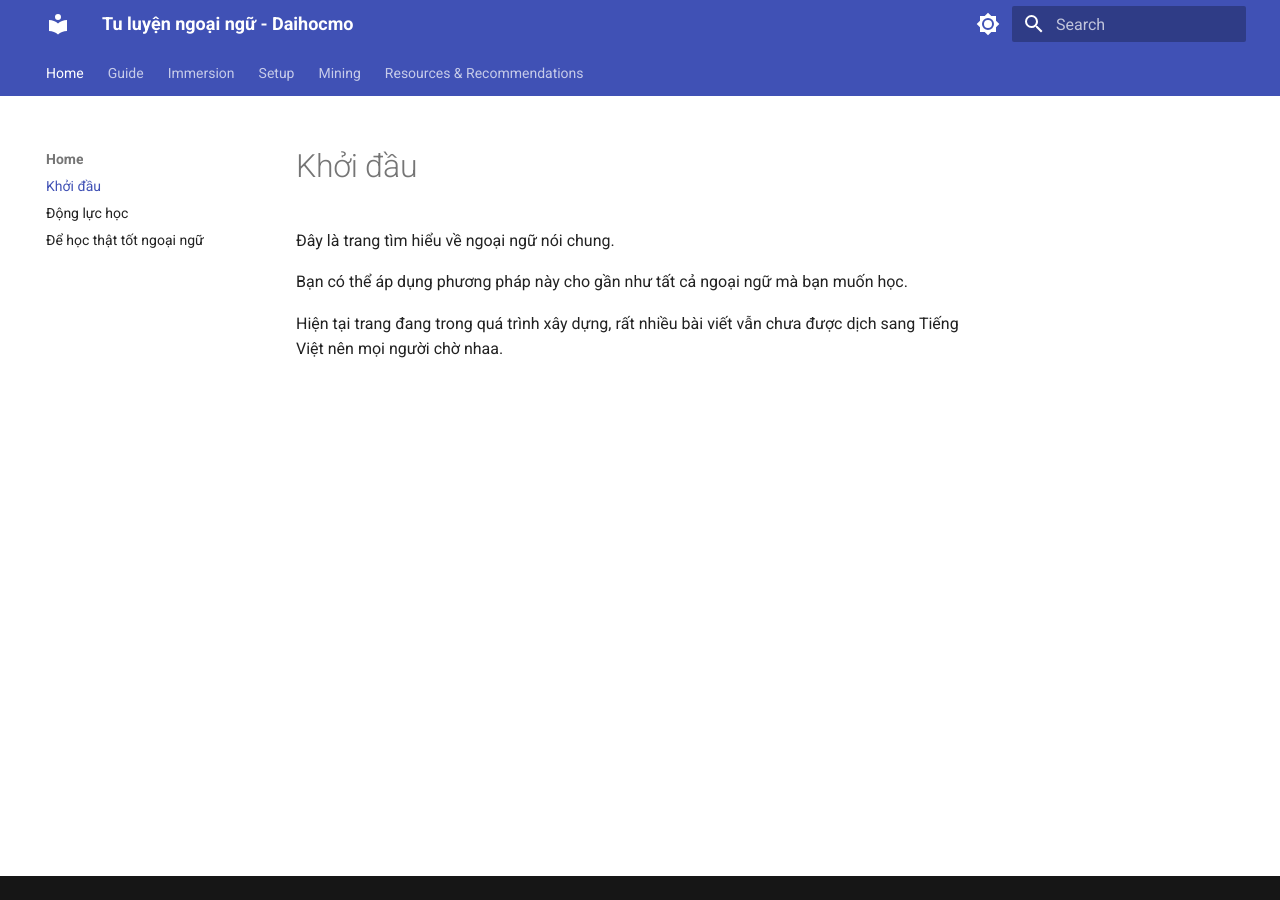
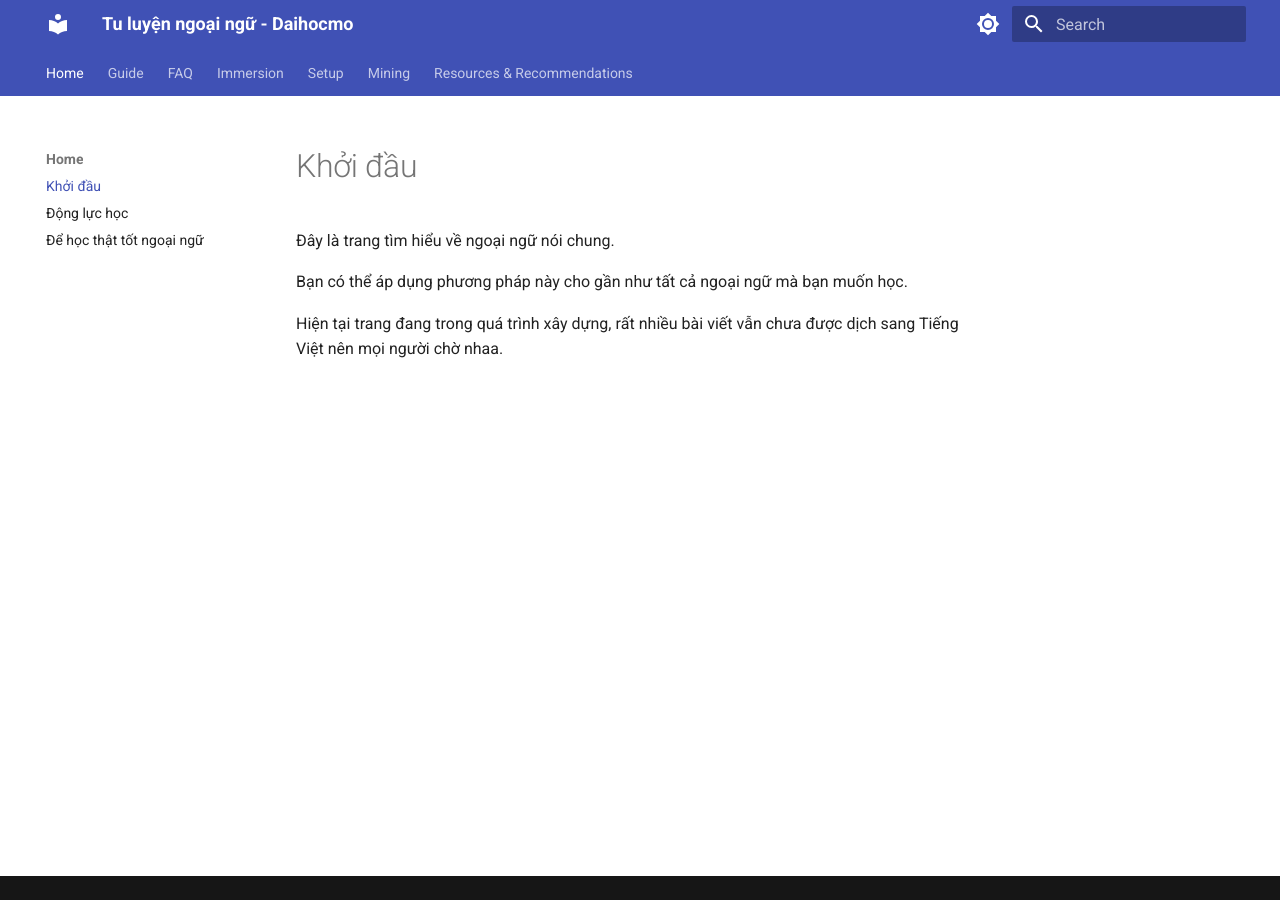
Before and after one commit to daihocmo/ngoai-ngu, an MkDocs documentation site: the page built from docs/index.md, in a window 1280 px wide. Built offline with MkDocs 1.6.1 and Material for MkDocs 9.7.7, drawn with Linux system fonts in a browser that asks for light colours.

Commit message:
Cập nhật đấy

```diff
--- a/mkdocs.yml
+++ b/mkdocs.yml
@@ -19,6 +19,8 @@ nav:
       - Comprehension: input.md
       - SRS: srs.md
       - Language Domain: language-domain.md
+  - FAQ:
+      - 'FAQ': 'faq.md'
   - Immersion:
       - Overview: overview.md
       - Mass: mass.md
```
Also changed, not shown: docs/faq.md (added, +1 -0 lines).
